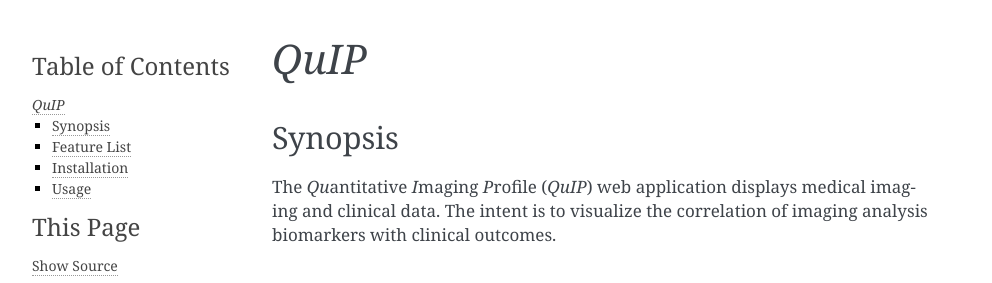
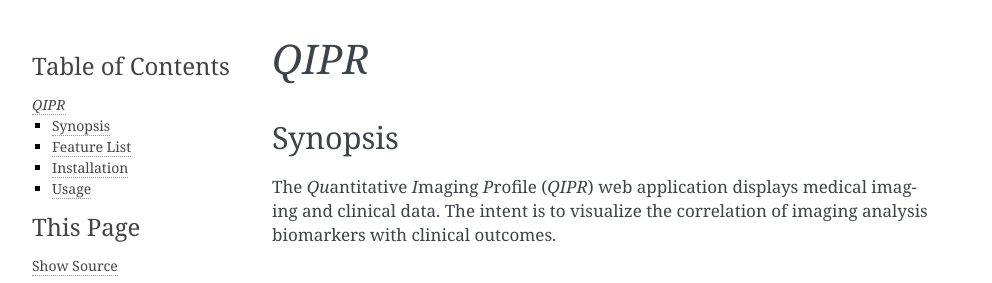
Before and after one commit to ohsu-qin/qiprofile, a Sphinx documentation site: the page built from doc/index.rst, in a window 1280 px wide. Shown: the top 283 px of the page, without its empty margins (148-1140 px from the left). Built offline with Sphinx 7.4.7, drawn with Linux system fonts in a browser that asks for light colours.

Commit message:
Change acronym from QuIP to QIPR.

```diff
--- a/doc/index.rst
+++ b/doc/index.rst
@@ -1,14 +1,14 @@
 .. _index:
 
 ===================================================================================
-*QuIP*
+*QIPR*
 ===================================================================================
 
 ********
 Synopsis
 ********
 
-The *Qu*\ antitative *I*\ maging *P*\ rofile (*QuIP*\ ) web application displays
+The *Qu*\ antitative *I*\ maging *P*\ rofile (*QIPR*\ ) web application displays
 medical imaging and clinical data. The intent is to visualize the correlation of
 imaging analysis biomarkers with clinical outcomes.
 
```
